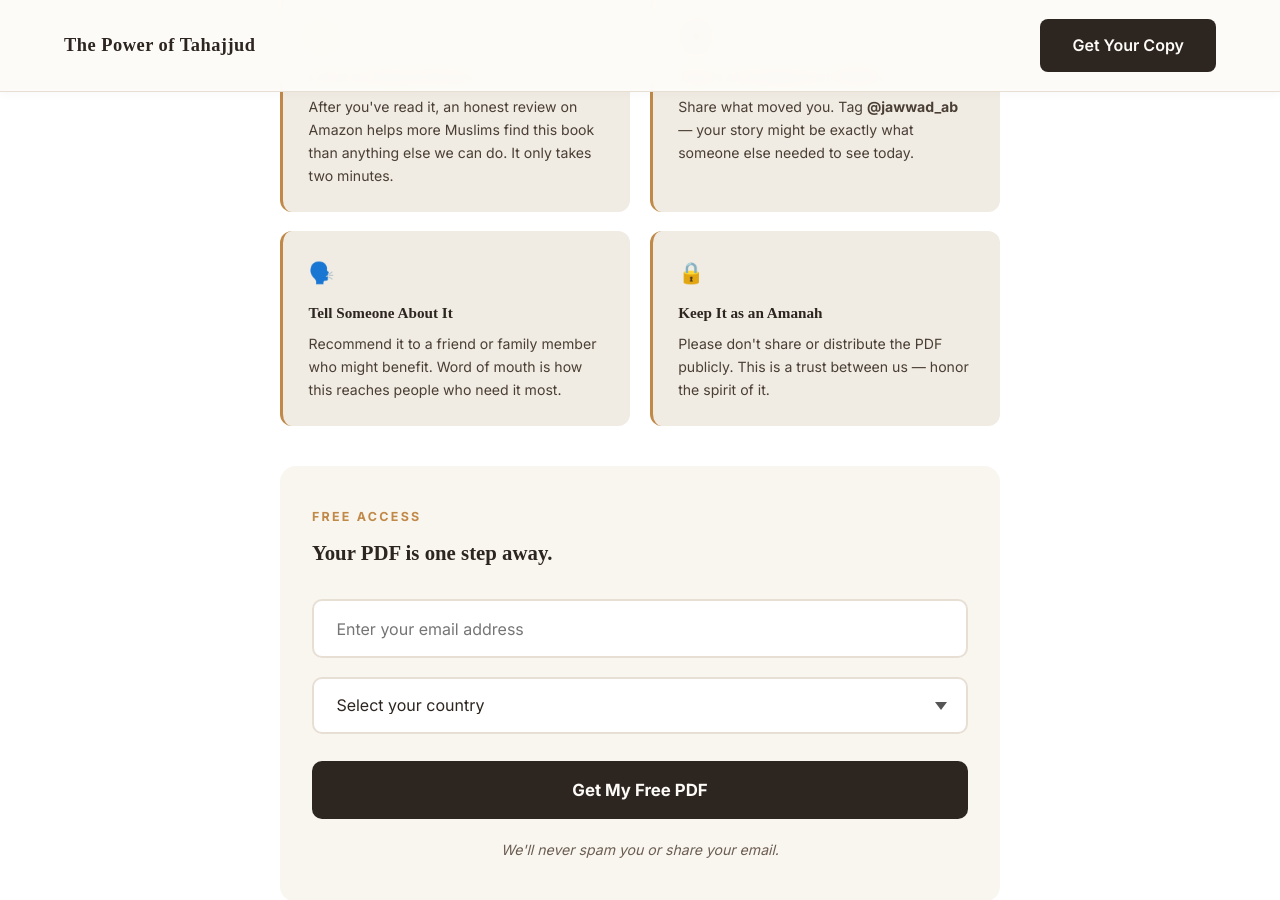
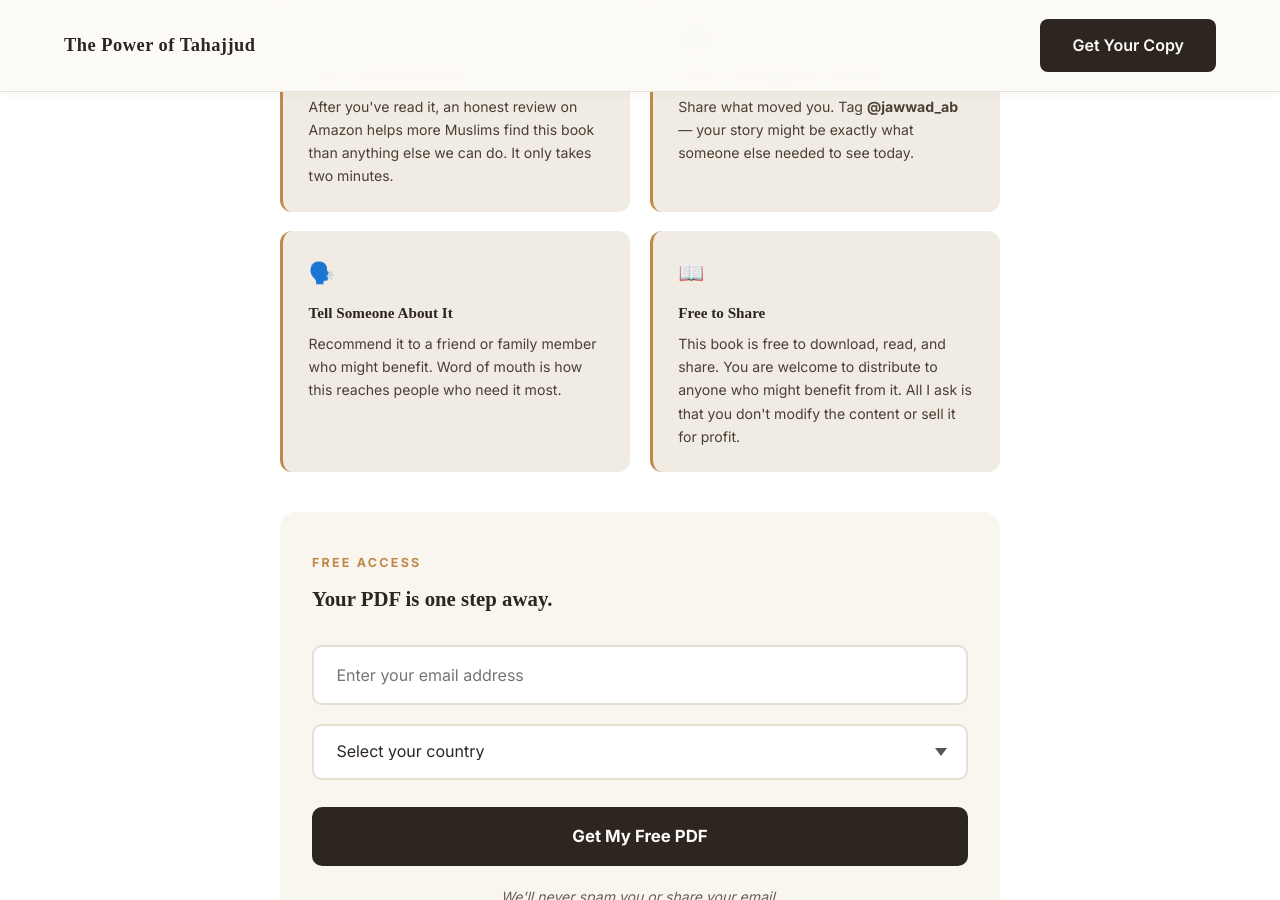
Before and after one commit to Omnitryx-Inc/tahajjud-fe-main, a Jekyll site: the page built from pages/free.html, in a window 1280 px wide and 900 px high, scrolled down 1888 px. Built offline with Jekyll 4.4.1, drawn with Linux system fonts in a browser that asks for light colours; some web fonts are replaced.

Commit message:
adjustments

```diff
--- a/pages/download.html
+++ b/pages/download.html
@@ -719,9 +719,9 @@ permalink: /download/
             <p class="dl-mobile-tip">
                 <strong>On mobile?</strong> Tap download, then use your browser's share button to save the PDF to your device.
             </p>
-            <p class="review-amanah">
+            <!-- <p class="review-amanah">
                 Please treat this PDF as an amanah — don't distribute it publicly.
-            </p>
+            </p> -->
         </div>
     </div>
 </section>
--- a/pages/free.html
+++ b/pages/free.html
@@ -505,13 +505,21 @@ select.form-input {
             </div>
 
             <div class="ask-item">
+                <span class="ask-item-icon">📖</span>
+                <p class="ask-item-title">Free to Share</p>
+                <p class="ask-item-body">
+                    This book is free to download, read, and share. You are welcome to distribute to anyone who might benefit from it. All I ask is that you don't modify the content or sell it for profit.
+                </p>
+            </div>
+
+            <!-- <div class="ask-item">
                 <span class="ask-item-icon">🔒</span>
                 <p class="ask-item-title">Keep It as an Amanah</p>
                 <p class="ask-item-body">
                     Please don't share or distribute the PDF publicly. This is a
                     trust between us — honor the spirit of it.
                 </p>
-            </div>
+            </div> -->
 
         </div>
 
```
Also changed, not shown: pages/index.html (+8 -1 lines).
